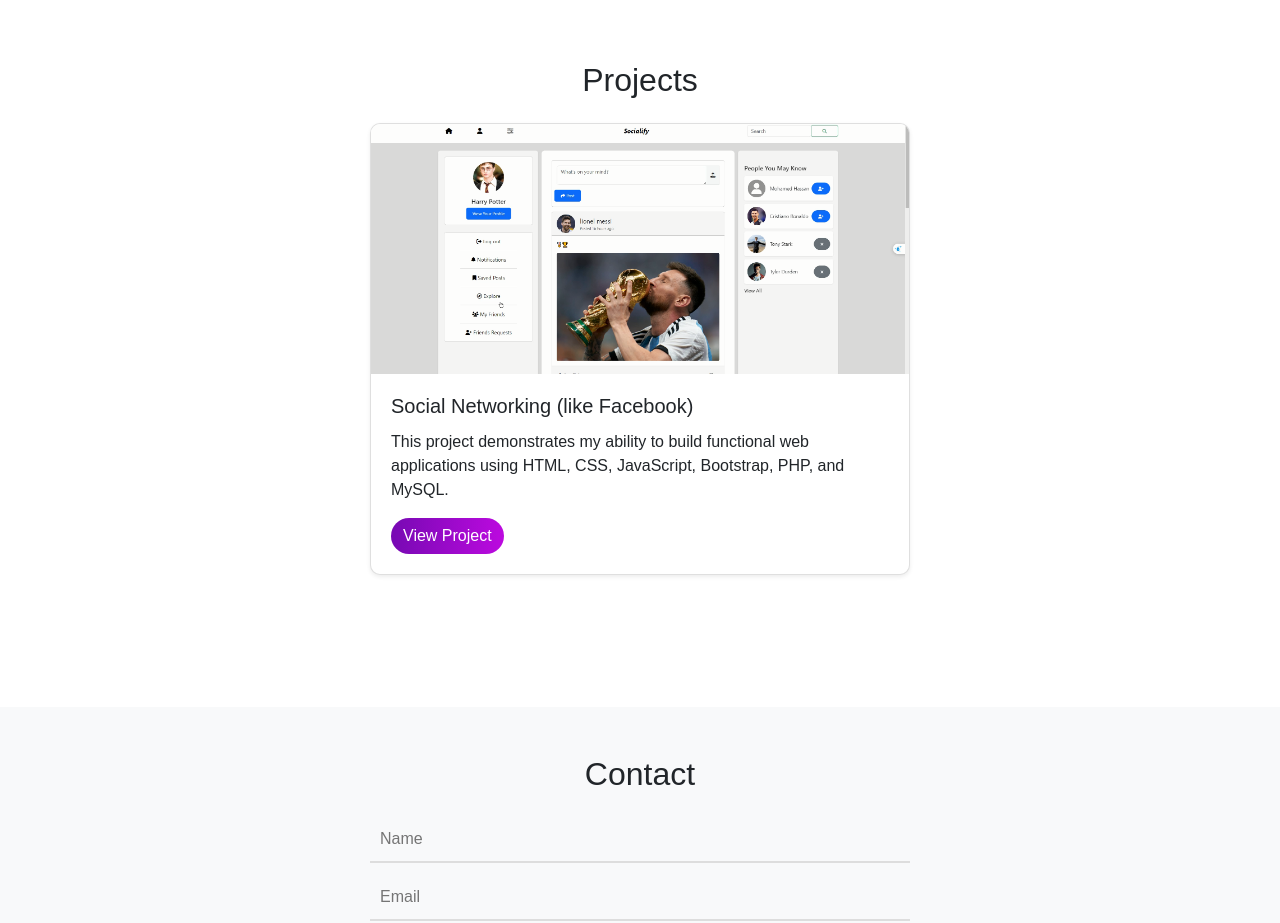
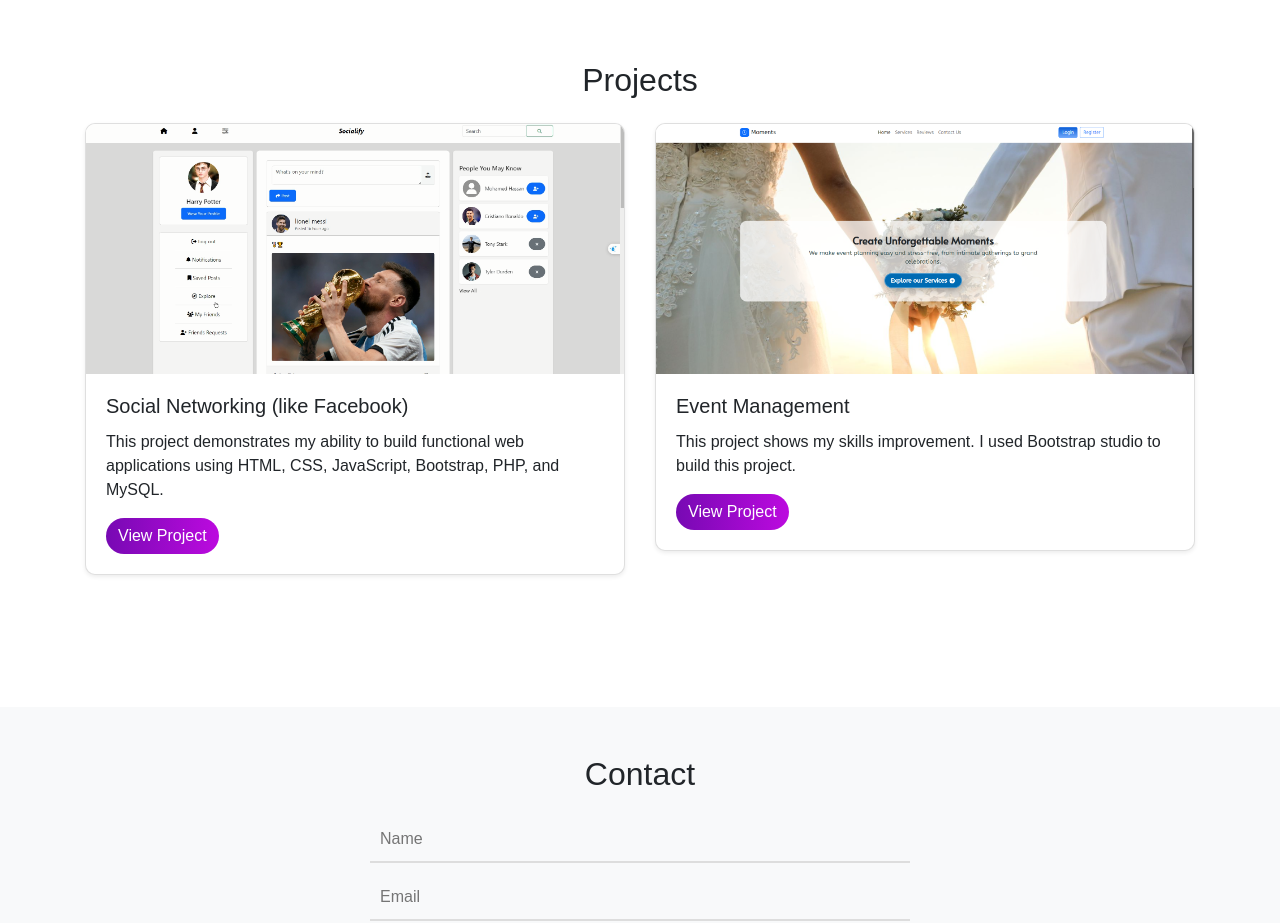
Before and after one commit to MohamedHassan2004/My-Portfolio, a plain HTML site: page index.html in a window 1280 px wide. Shown: the part 1920-2843 px from the top of the page. Drawn offline with nearby package versions, Linux system fonts and the light colour scheme.

Commit message:
add 'moments' project

```diff
--- a/index.html
+++ b/index.html
@@ -141,6 +141,18 @@
                     </div>
                 </div>
             </div>
+            <div class="col-md-6">
+                <div class="card mb-4 shadow-sm">
+                    <img src="./imgs/event_management_project.png" class="card-img-top" alt="event_management_project">
+                    <div class="card-body">
+                        <h5 class="card-title">Event Management</h5>
+                        <p class="card-text">This project shows my skills improvement.
+                            I used Bootstrap studio to build this project.
+                        </p>
+                        <a href="https://github.com/MohamedHassan2004/Event-Management-Website" target="_blank" class="btn btn-primary">View Project</a>
+                    </div>
+                </div>
+            </div>
         </div>
     </section>
 
@@ -178,7 +190,7 @@
         document.addEventListener("DOMContentLoaded", function() {
             var navbar = document.querySelector('.navbar');
             function updateNavbarStyle() {
-                if (window.scrollY < window.innerHeight / 2) {
+                if (window.scrollY < window.innerHeight / 1.5) {
                     navbar.classList.add('navbar-transparent');
                     navbar.classList.remove('navbarB-main');
                 } else {
```
Also changed, not shown: imgs/event_management_project.png (added).
